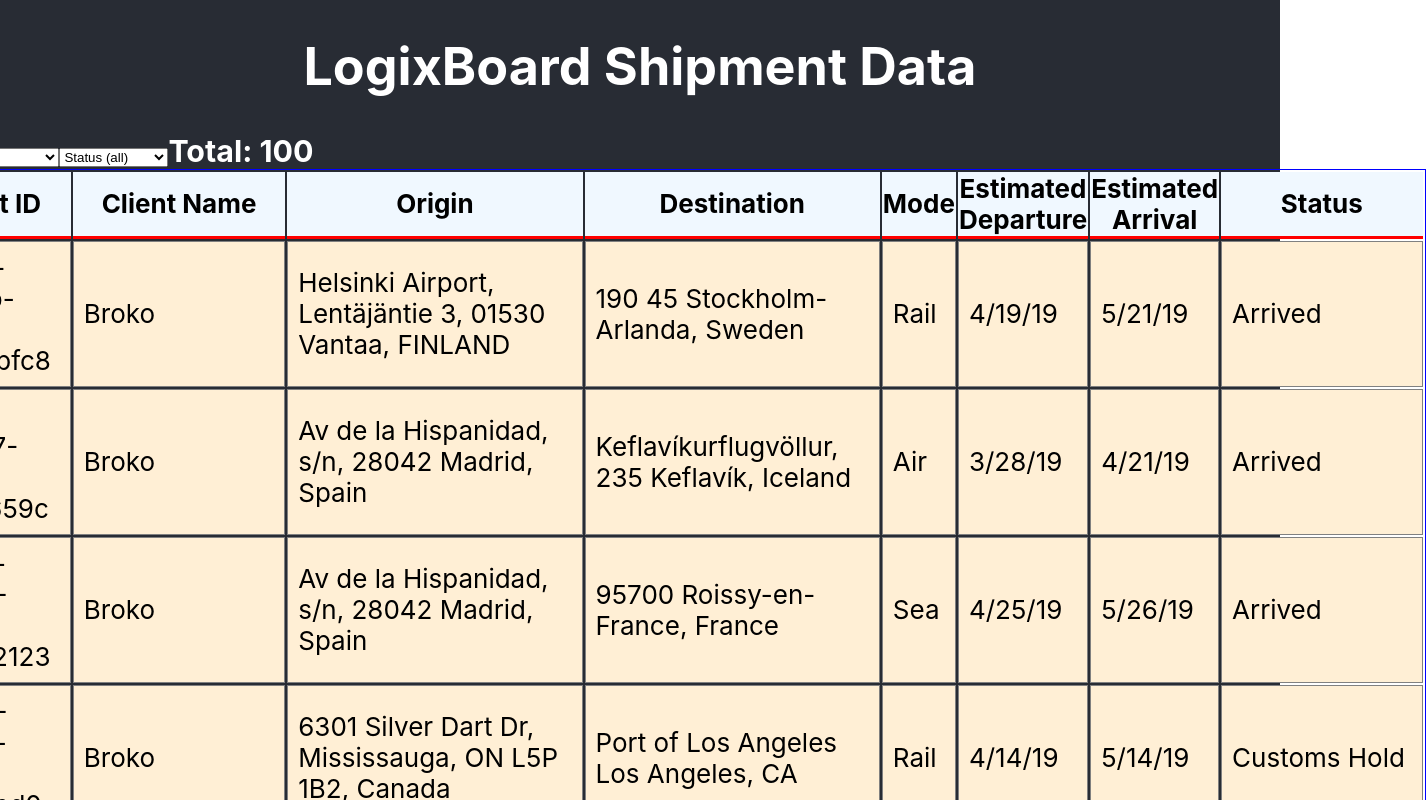
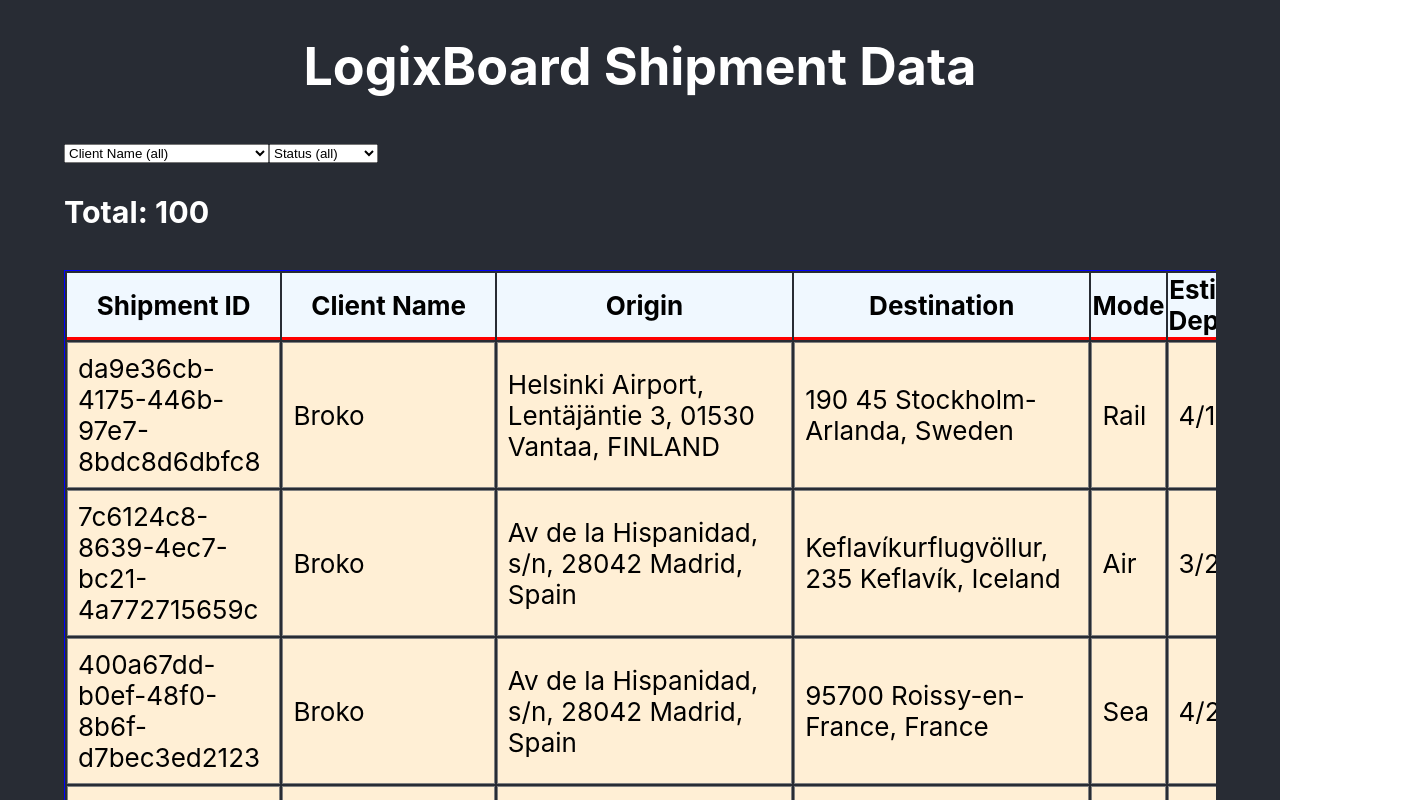
Before and after one commit to TaylorDarneille/logixboard, a React (Create React App) app: page / in a window 1280 px wide. Shown: the top 800 px of the page, 1426 px wide, since content can reach past the window. Built offline with nearby package versions, Linux system fonts and the light colour scheme.

Commit message:
refactored to make table code more readable

```diff
--- a/src/App.css
+++ b/src/App.css
@@ -1,3 +1,9 @@
+main {
+  width: 90%;
+  overflow: scroll;
+}
+
+
 .App {
   text-align: center;
 }
--- a/src/App.js
+++ b/src/App.js
@@ -1,8 +1,8 @@
 import './App.css'
-import React, {useState, useEffect, useMemo} from 'react'
+import React, {useState, useEffect} from 'react'
+import data from './data.json'
 import Shipments from './Shipments'
 import Filters from './Filters'
-import data from './data.json'
 
 const initialFilters = {}
 initialFilters['Client Name'] = 'all'
@@ -12,19 +12,6 @@
   const [filters, setFilters] = useState(initialFilters)
   // const [allShipments, setAllShipments] = useState([])
   const [filteredShipments, setFilteredShipments] = useState([])
-
-  const filterShipments = () =>{
-    console.log("filterShipments triggered")
-    let filteredShipments = data.filter(shipment=>{
-      for(const field in filters) {
-        if(filters[field]!==shipment[field] && filters[field]!=='all') {
-          return false
-        }
-      }
-      return true
-    })
-    setFilteredShipments(filteredShipments)
-  }
 
   // REACHED API CALL LIMIT, SO HAD TO SWITCH TO MANUAL JSON IMPORT
   // const fetchShipments = () => {
@@ -43,6 +30,26 @@
       // .catch((error) => {console.error('Error:', error)})
   // }
 
+  // --------------------------
+  // runs on render (see useEffect)
+  // filters the list of shipments based on filters state
+  // --------------------------
+  const filterShipments = () =>{
+    let filteredShipments = data.filter(shipment=>{
+      for(const field in filters) {
+        if(filters[field]!==shipment[field] && filters[field]!=='all') {
+          return false
+        }
+      }
+      return true
+    })
+    setFilteredShipments(filteredShipments)
+  }
+
+  // -------------------------------
+  // Passed down to ilters > Dropdown component to change
+  // filters state based on change in dropdown
+  // -------------------------------
   const handleFilterChange = (e) =>{
     setFilters({
       ...filters,
@@ -50,13 +57,21 @@
     })
   }
 
+  // -------------------------------
+  // calls filterShipments whenever filters state is set
+  // -------------------------------
   useEffect(filterShipments, [filters])
 
   return (
     <div className="App-header">
       <h1>LogixBoard Shipment Data</h1>
       <main>
-        <Filters allShipments={data} handleFilterChange={handleFilterChange} currentFilters={filters} totalShipments={filteredShipments.length}/>
+        <Filters
+          allShipments={data}
+          handleFilterChange={handleFilterChange}
+          currentFilters={filters}
+          totalShipments={filteredShipments.length}
+        />
         <Shipments filteredShipments={filteredShipments} />
       </main>
     </div>
--- a/src/Dropdown.js
+++ b/src/Dropdown.js
@@ -2,12 +2,19 @@
 import React from 'react'
 
 function Dropdown(props) {
-    let options = props.options.map(option=>{
-        return <option value={option}>{option}</option>
+
+    let options = props.options.map((option, i)=>{
+        return <option key={i} value={option}>{option}</option>
     })
+
     return (
         <div className='filters'>
-            <select name={props.filterName} id={props.filterName} onChange={props.handleFilterChange} value={props.currentFilterValue}>
+            <select
+                name={props.filterName}
+                id={props.filterName}
+                onChange={props.handleFilterChange}
+                value={props.currentFilterValue}
+            >
                 <option value='all'>{`${props.filterName} (all)`}</option>
                 {options}
             </select>
--- a/src/Filters.js
+++ b/src/Filters.js
@@ -3,14 +3,13 @@
 import Dropdown from './Dropdown'
 
 function Filters(props) {
-    let clients = props.allShipments.map(shipment=>{
-        return shipment['Client Name']
-    })
-    let clientsSet = [...new Set(clients)]
-    let status = props.allShipments.map(shipment=>{
-        return shipment['Status']
-    })
-    let statusSet = [...new Set(status)]
+    // ---------------------------------------
+    // each fieldSet uses Set constructor to pull all the values
+    // of that field from the data, the filter out duplicates
+    // ---------------------------------------
+    let clientsSet = [...new Set(props.allShipments.map(shipment=>shipment['Client Name']))]
+    let statusSet = [...new Set(props.allShipments.map(shipment=>shipment['Status']))]
+
     return (
         <div>
             <Dropdown
@@ -25,7 +24,7 @@
                 handleFilterChange={props.handleFilterChange}
                 currentFilterValue={props.currentFilters.client}
             />
-            <h3 className='filters'>Total: {props.totalShipments}</h3>
+            <h3>Total: {props.totalShipments}</h3>
         </div>
     )
 }
--- a/src/Shipments.js
+++ b/src/Shipments.js
@@ -18,7 +18,6 @@
         () => {
             let cols = []
             for (let key in props.filteredShipments[0]) {
-                console.log("Key:", key)
                 cols.push({Header: key, accessor: key})
             }
             return cols
@@ -34,10 +33,7 @@
         prepareRow,
     } = useTable({ columns, data })
 
-    return (
-        <table {...getTableProps()}>
-            <thead>
-            {headerGroups.map(headerGroup => (
+    const headerRow = headerGroups.map(headerGroup => (
         <tr {...headerGroup.getHeaderGroupProps()}>
             {headerGroup.headers.map(column => (
                 <th
@@ -53,10 +49,9 @@
                 </th>
             ))}
         </tr>
-            ))}
-            </thead>
-            <tbody {...getTableBodyProps()}>
-            {rows.map(row => {
+    ))
+
+    const bodyRows = rows.map(row => {
         prepareRow(row)
         return (
             <tr {...row.getRowProps()}>
@@ -76,7 +71,15 @@
                 })}
             </tr>
         )
-            })}
+    })
+
+    return (
+        <table {...getTableProps()}>
+            <thead>
+                {headerRow}
+            </thead>
+            <tbody {...getTableBodyProps()}>
+                {bodyRows}
             </tbody>
         </table>
     )
--- a/src/ShipmentsGrid.css
+++ b/src/ShipmentsGrid.css
@@ -1,5 +1,6 @@
 table {
     border: solid 1px blue;
+    margin: 5vh 0;
 }
 
 /* this style wasn't applying when I removed it
```
Also changed, not shown: src/ShipmentsGrid.js (+13 -9 lines). Lines whose indentation alone changed are shown as unchanged.
